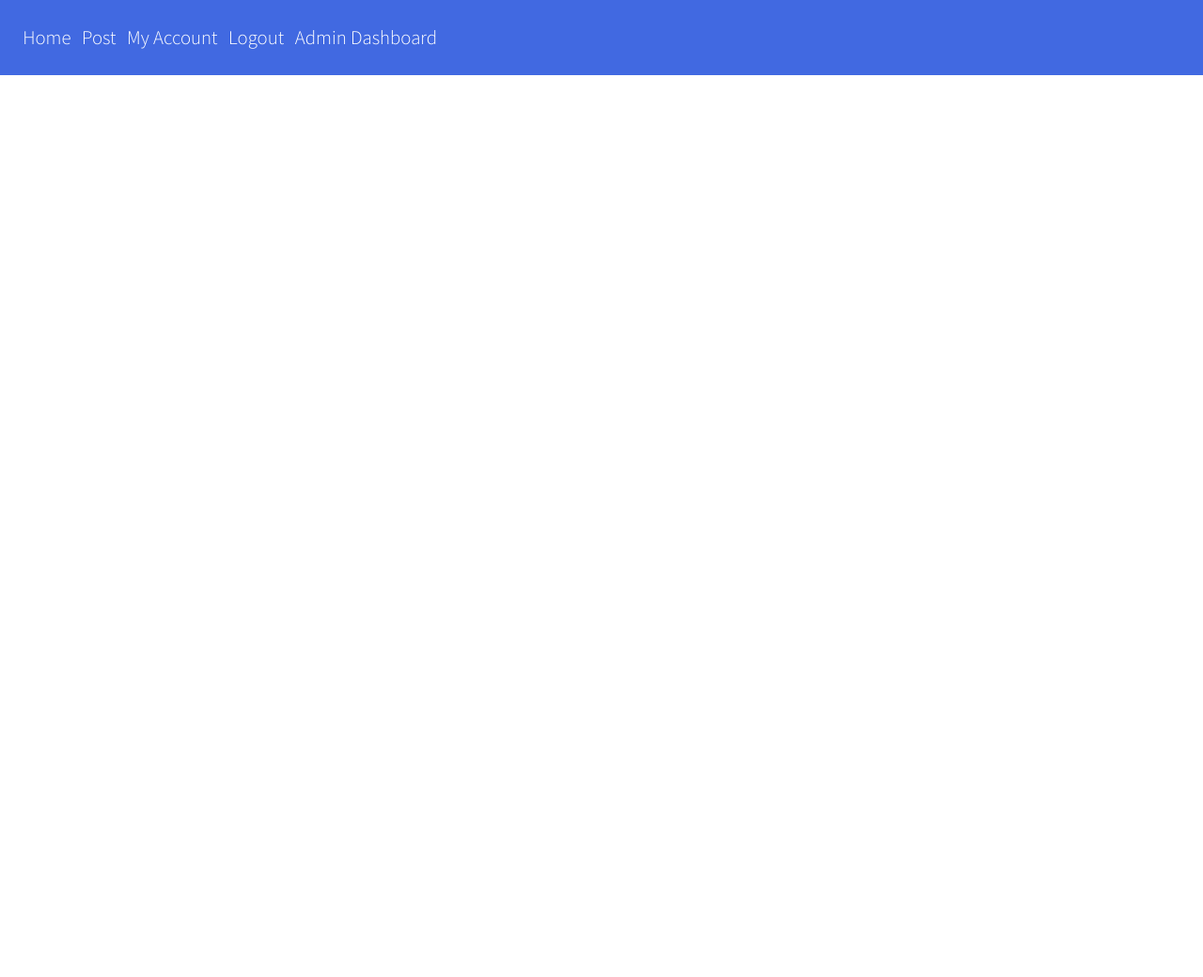
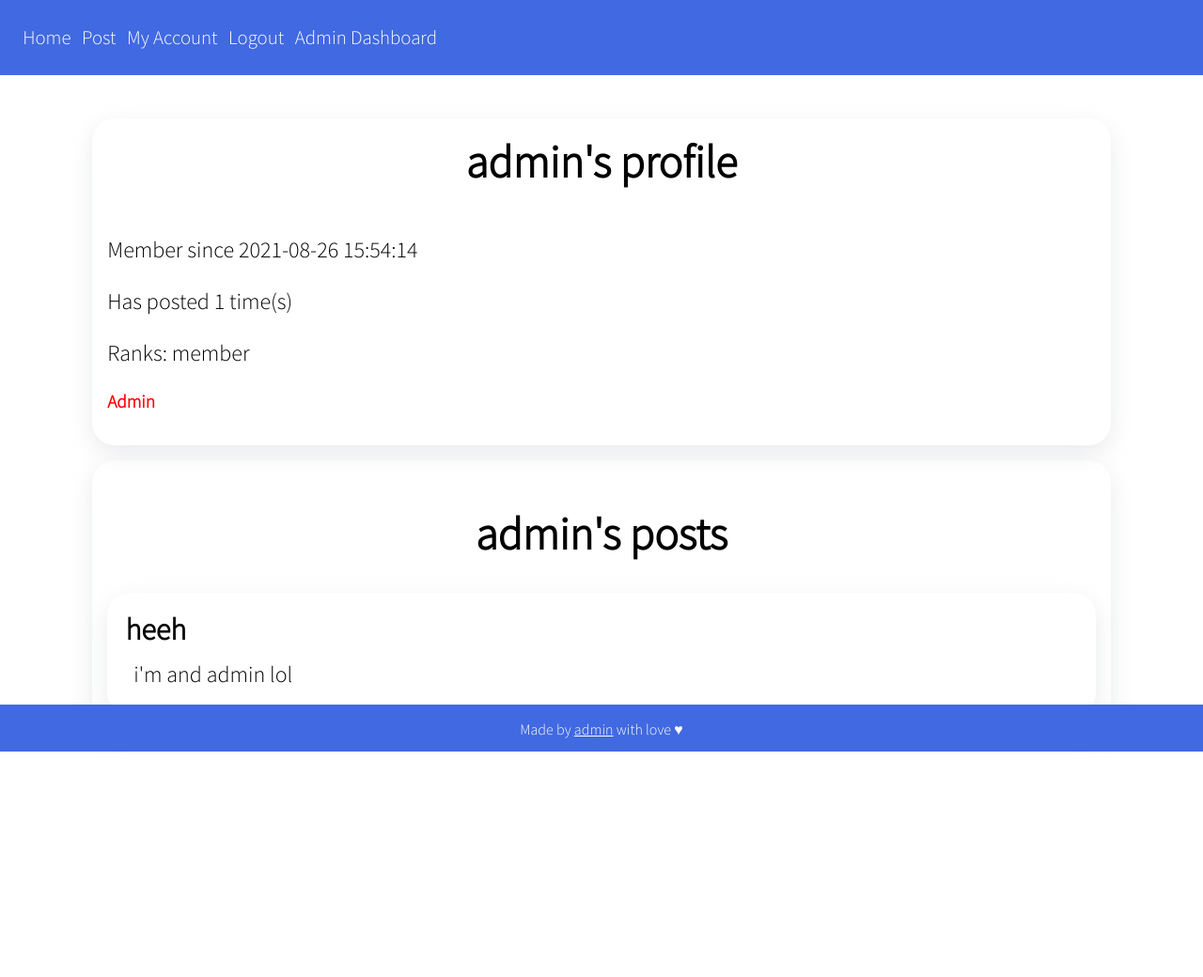
Before and after one commit to Scaffus/Web-SocialNetwork-draft-, a Flask app: page /u/admin in a window 1280 px wide. Shown: the top 1040 px of the page at 94% size. Run offline with Flask 2, Linux system fonts and the light colour scheme; data comes from the database, SQL or seed files in the repository.

Commit message:
Users profile tweak

```diff
--- a/App/static/style.css
+++ b/App/static/style.css
@@ -47,6 +47,30 @@ header li a {
   margin: 0.2em;
 }
 
+footer {
+  background-color: var(--primary);
+  color: var(--secondary);
+  position: fixed;
+  bottom: 0;
+  left: 0;
+  right: 0;
+  height: 50px;
+  text-align: center;
+}
+
+a.footer {
+  color: var(--secondary);
+}
+
+/* Card effect */
+
+.card {
+  margin-top: 1em;
+  padding: 1em;
+  border-radius: 1.5em;
+  box-shadow: rgba(149, 157, 165, 0.2) 0px 8px 24px;
+}
+
 /* Container */
 
 .container {
--- a/App/templates/base.html
+++ b/App/templates/base.html
@@ -33,6 +33,10 @@
     {% block main %}
     {% endblock %}
 
+    <footer>
+        <p>Made by <a class="footer" href="/u/admin">admin</a> with love ♥ </p>
+    </footer>
+
 </body>
 
 </html>
--- a/App/templates/index.html
+++ b/App/templates/index.html
@@ -12,12 +12,12 @@
     </div>
     <div class="posts">
         {% for post in posts %}
-        <div class="post">
+        <div class="card">
             <p class="post" id="title">{{ post.title }}</p>
             <p class="post" id="content">{{ post.content }}</p>
             <div class="post_info">
                 <p class="post" id="date">{{ post.date.replace(microsecond=0) }} (utc) by <a
-                        href="/u/{{ post.author_name }}" class="post" id="author">{{ post.author_name }}</a></p>
+                        href="/u/{{ post.author_name }}" class="post" id="author" {% if current_user.username == post.author_name %} style="color: #4169e1;" {% endif %}>{{ post.author_name }}</a></p>
             </div>
         </div>
         {% endfor %}
--- a/App/templates/post/create.html
+++ b/App/templates/post/create.html
@@ -6,7 +6,7 @@
 
 {% block main %}
 <div class="container">
-    <div class="post">
+    <div class="card">
         <form action="/p/new" method="POST">
             <input type="text" class="create_post" id="title" name="title" placeholder="Title">
             <textarea name="content" class="create_post" id="content" cols="30" rows="15" placeholder="Content"></textarea>
--- a/App/templates/user/user.html
+++ b/App/templates/user/user.html
@@ -6,16 +6,15 @@
 {% block main %}
 {% if user %}
 <div class="container">
+    <!-- If asked profile is current user profile -->
     {% if user == current_user %}
-    <div>
+    <div class="card">
         <h1 style="text-align: center; font-size: 3em;">Your account</h1>
-    </div>
-    <div class="user">
         <p class="user" id="username">{{ user.username }}</p>
         <p class="user" id="member_since">Member since {{ user.joined.replace(microsecond=0) }}</p>
         <p class="user" id="post_number">Has posted {{ user.post_number }} time(s)</p>
         <p class="user" id="ranks">Ranks:
-            {% for rank in user.ranks.split('+')  %}
+            {% for rank in user.ranks.split('+') %}
             {{ rank }}
             {% endfor %}
         </p>
@@ -25,11 +24,12 @@
             {% endif %}
         </p>
     </div>
+    <div class="card">
         <div>
             <h1 style="text-align: center; font-size: 3em;">Your posts</h1>
         </div>
         {% for post in user_posts %}
-    <div class="post">
+        <div class="card">
             <p class="post" id="title">{{ post.title }}</p>
             <p class="post" id="content">{{ post.content }}</p>
             <div class="post_info">
@@ -39,6 +39,45 @@
             </div>
         </div>
         {% endfor %}
+    </div>
+
+    <!-- What other people see -->
+    {% else %}
+
+    <div class="card">
+        <p class="user" id="username" style="text-align: center; font-size: 3em;">{{ user.username }}'s profile</p>
+        <p class="user" id="member_since">Member since {{ user.joined.replace(microsecond=0) }}</p>
+        <p class="user" id="post_number">Has posted {{ user.post_number }} time(s)</p>
+        <p class="user" id="ranks">Ranks:
+            {% for rank in user.ranks.split('+') %}
+            {{ rank }}
+            {% endfor %}
+        </p>
+        <p class="user" id="admin" style="font-size: larger; color: red; font-weight: 600;">
+            {% if user.admin %}
+            Admin
+            {% endif %}
+        </p>
+    </div>
+    <div class="card">
+        <div>
+            <h1 style="text-align: center; font-size: 3em;">{{ user.username }}'s posts</h1>
+        </div>
+        {% for post in user_posts %}
+        <div class="card">
+            <p class="post" id="title">{{ post.title }}</p>
+            <p class="post" id="content">{{ post.content }}</p>
+            <!-- admin can delete any posts -->
+            {% if current_user.admin %}
+            <div class="post_info">
+                <p class="post" id="date">{{ post.date.replace(microsecond=0) }} (utc) by <a
+                        href="/u/{{ post.author_name }}" class="post" id="author">{{ post.author_name }}</a></p>
+                <a href="/p/delete?post_uuid={{ post.uuid }}" class="post" id="delete">Delete as admin</a>
+            </div>
+            {% endif %}
+        </div>
+        {% endfor %}
+    </div>
     {% endif %}
 </div>
 {% else %}
```
Also changed, not shown: other parts of App/static/style.css (+11 -26 lines), App/templates/admin/dashboard.html (+1 -14 lines), App/database/database.db. Lines whose indentation alone changed are shown as unchanged.
